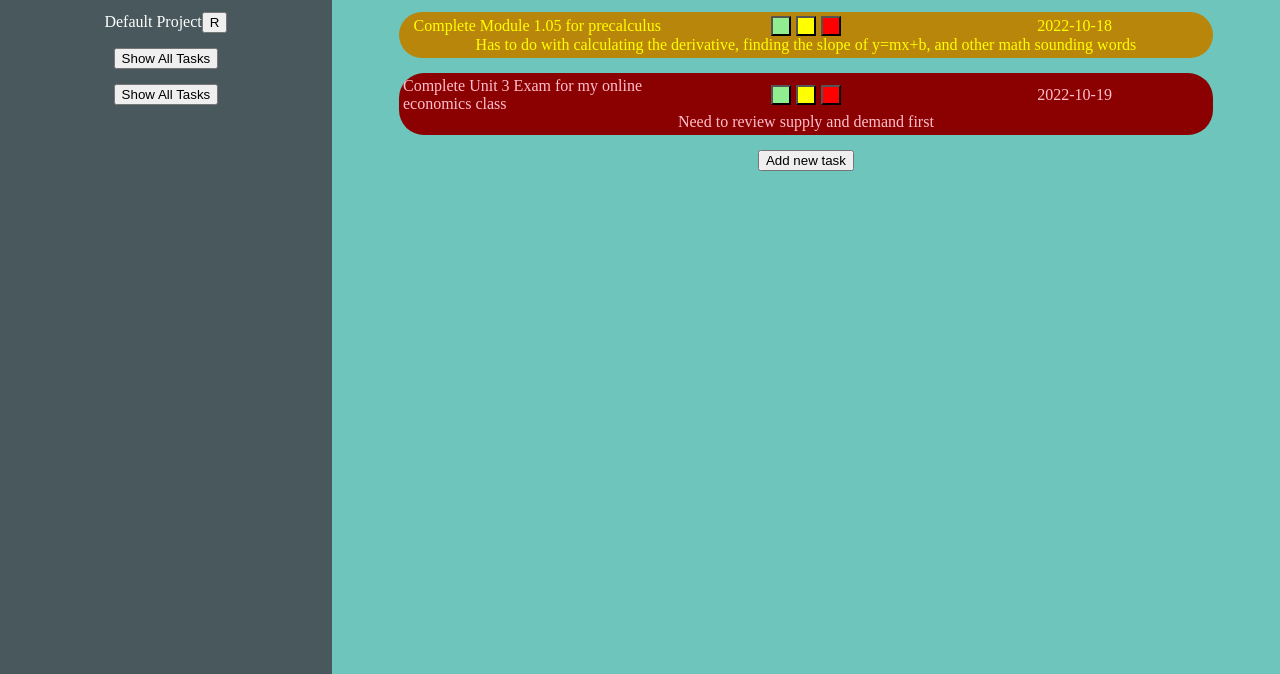
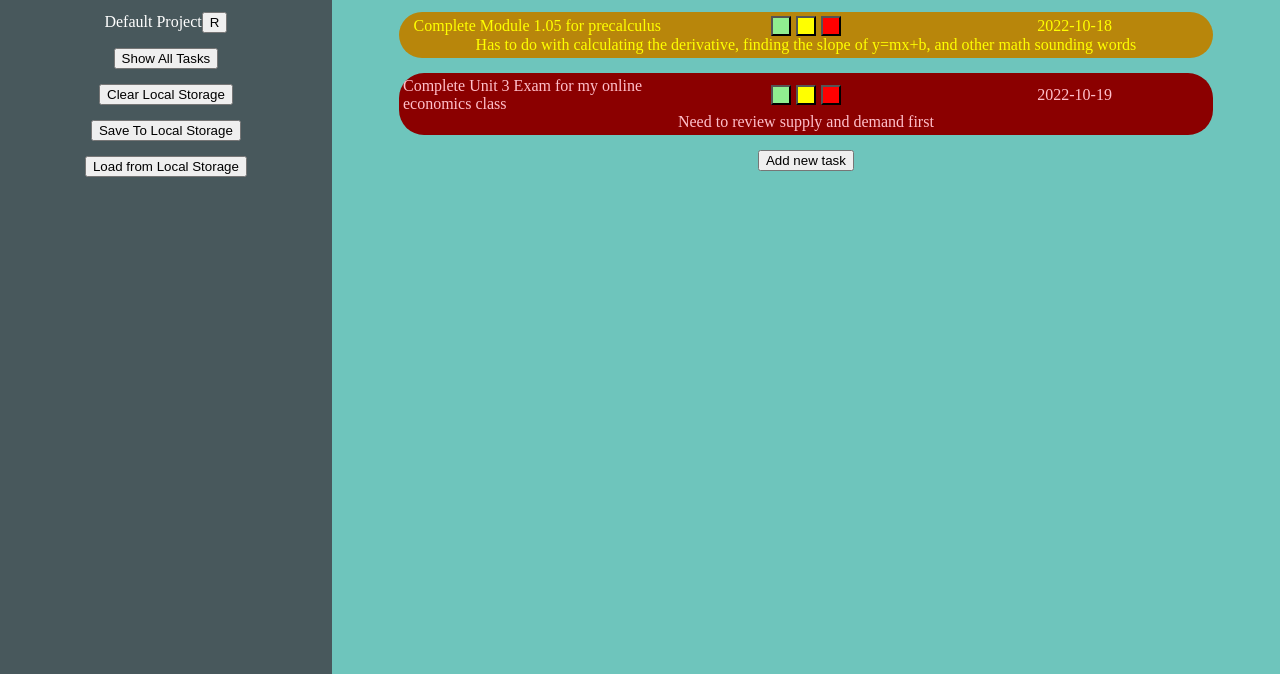
Before and after one commit to Joel-Singh/TODO-list, a website built with webpack: page dist/index.html in a window 1280 px wide. Shown: the part 126-800 px from the top of the page. Built offline with nearby package versions, Linux system fonts and the light colour scheme.

Commit message:
Add local storage buttons

```diff
--- a/dist/index.html
+++ b/dist/index.html
@@ -25,7 +25,9 @@
       </div>
       <div class="project-list">
         <button class="all-tasks" type="button">Show All Tasks</button>
-        <button class="all-tasks">Show All Tasks</button>
+        <button class="clear-local-storage-btn" type="button">Clear Local Storage</button>
+        <button class="save-to-local-storage-btn" type="button">Save To Local Storage</button>
+        <button class="load-from-local-storage" type="button">Load from Local Storage</button>
       </div>
     </aside>
     <main>
```
